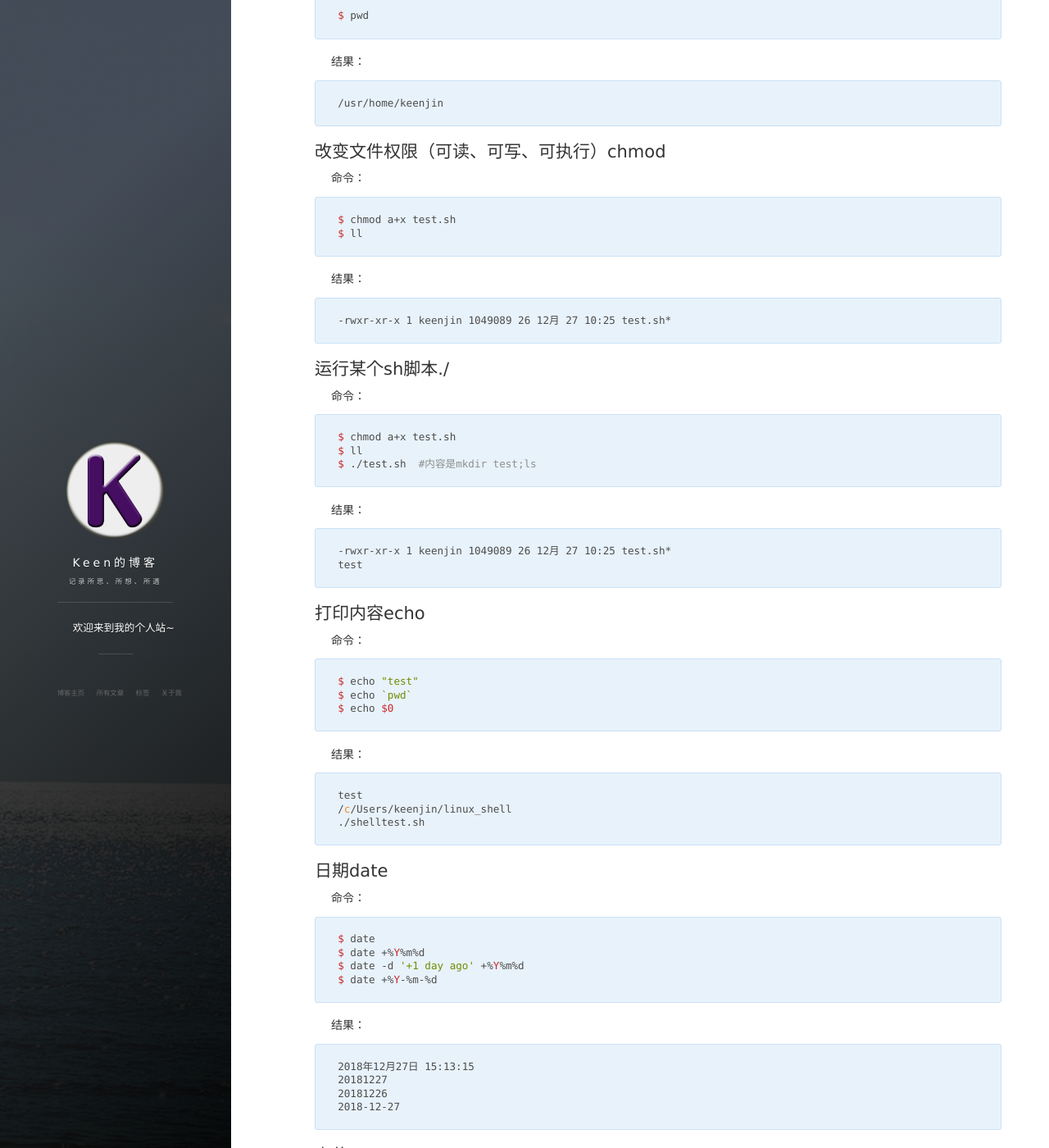
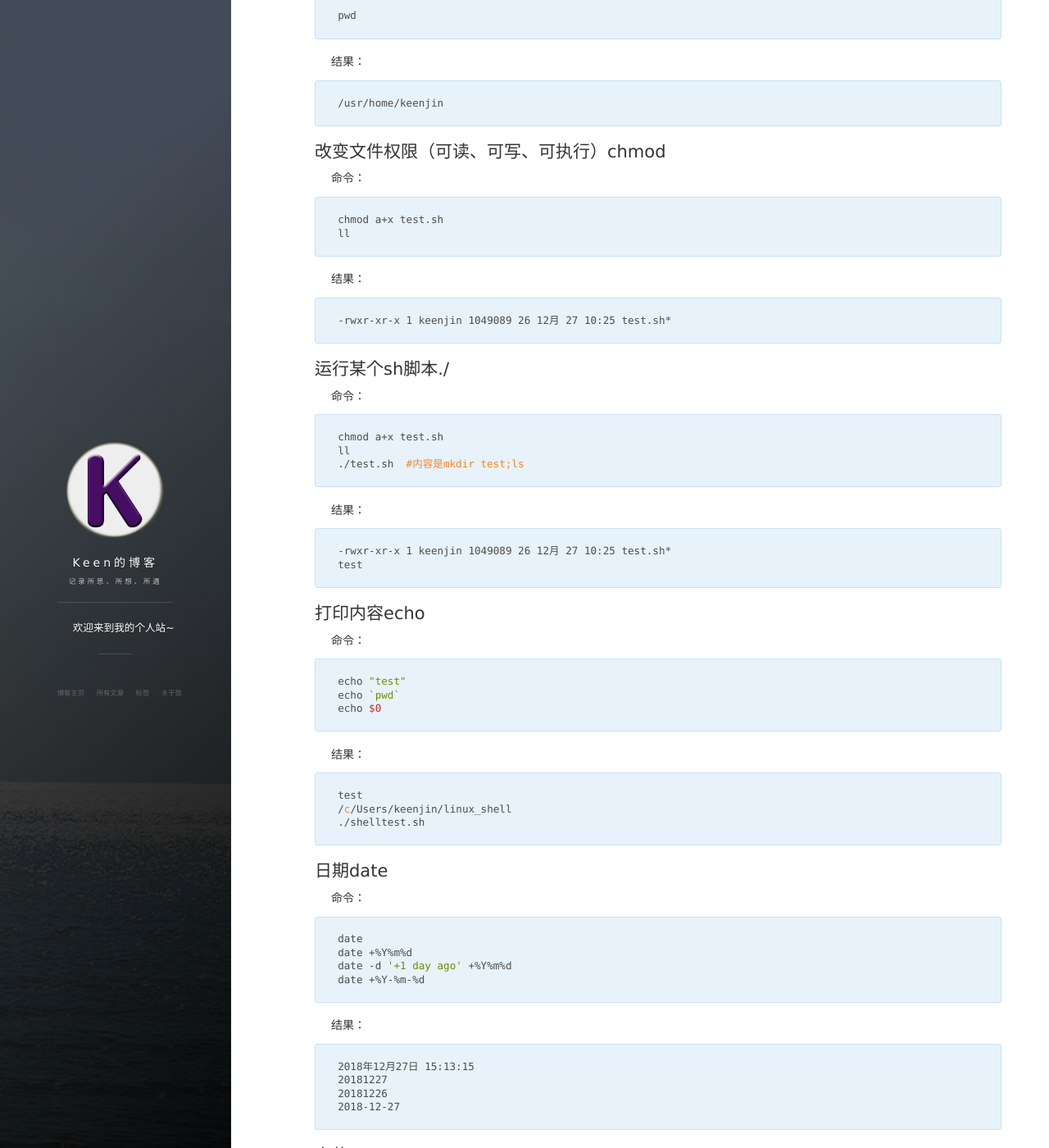
Before and after one commit to Keenjin/Keenjin.github.io, a Jekyll site: the page built from _posts/2018-12-26-linux_shell_cmd_note.md, in a window 1280 px wide and 1400 px high, scrolled down 1041 px. Shown: the whole window at 82% size. Built offline with Jekyll 4.4.1, drawn with Linux system fonts in a browser that asks for light colours; nearby versions of some CDN libraries; comment, search, counter and statistics services are not loaded.

Commit message:
warninig

````diff
--- a/_posts/2018-12-26-linux_shell_cmd_note.md
+++ b/_posts/2018-12-26-linux_shell_cmd_note.md
@@ -8,9 +8,12 @@ tags: 经验
 > 实际操作过程中的积累
 
 # 1 常用操作命令
+
 ## 压缩tar
+
 命令：
-```
+
+```txt
 # 压缩testdir目录
 
 # -z 表示gzip格式
@@ -20,103 +23,144 @@ tags: 经验
 
 $ tar -zcvf testdir.tar.gz testdir
 ```
+
 结果：
-```
+
+```txt
 testdir/
 testdir/test.txt
 testdir/test2.txt
 ```
+
 ## 解压tar
+
 命令：
-```
+
+```txt
 # 解压testdir.tar.gz到testdir目录
 
 # -x 表示extract，解压
 
 $ tar -zxvf testdir.tar.gz testdir
 ```
+
 结果：
-```
+
+```txt
 testdir/
 testdir/test.txt
 testdir/test2.txt
 ```
 
 ## 显示当前目录pwd
+
 命令：
+
+```txt
+pwd
 ```
-$ pwd
-```
+
 结果：
-```
+
+```txt
 /usr/home/keenjin
 ```
+
 ## 改变文件权限（可读、可写、可执行）chmod
+
 命令：
+
+```txt
+chmod a+x test.sh
+ll
 ```
-$ chmod a+x test.sh
-$ ll
-```
+
 结果：
-```
+
+```txt
 -rwxr-xr-x 1 keenjin 1049089 26 12月 27 10:25 test.sh*
 ```
+
 ## 运行某个sh脚本./
+
 命令：
+
+```txt
+chmod a+x test.sh
+ll
+./test.sh  #内容是mkdir test;ls
 ```
-$ chmod a+x test.sh
-$ ll
-$ ./test.sh  #内容是mkdir test;ls
-```
+
 结果：
-```
+
+```txt
 -rwxr-xr-x 1 keenjin 1049089 26 12月 27 10:25 test.sh*
 test
 ```
+
 ## 打印内容echo
+
 命令：
+
+```txt
+echo "test"
+echo `pwd`
+echo $0
 ```
-$ echo "test"
-$ echo `pwd`
-$ echo $0
-```
+
 结果：
-```
+
+```txt
 test
 /c/Users/keenjin/linux_shell
 ./shelltest.sh
 ```
+
 ## 日期date
+
 命令：
+
+```txt
+date
+date +%Y%m%d
+date -d '+1 day ago' +%Y%m%d
+date +%Y-%m-%d
 ```
-$ date
-$ date +%Y%m%d
-$ date -d '+1 day ago' +%Y%m%d
-$ date +%Y-%m-%d
-```
+
 结果：
-```
+
+```txt
 2018年12月27日 15:13:15
 20181227
 20181226
 2018-12-27
 ```
+
 ## 上传rz
+
 命令：
+
+```txt
+rz
 ```
-$ rz
-```
+
 结果：
-```
+
+```txt
 弹出一个对话框，选择要上传到xshell登录的服务器的文件
 ```
+
 ## 下载sz
+
 命令：
+
+```txt
+sz test.py
 ```
-$ sz test.py
-```
+
 结果：
-```
+
+```txt
 弹出对话框，选择一个目录，用来存放下载的test.py文件
 ```
 
@@ -130,12 +174,12 @@ lspci -v        查看PCI设备信息，比如设备驱动等
 
 ```txt
 02:00.0 USB controller: VMware USB1.1 UHCI Controller (prog-if 00 [UHCI])
-	Subsystem: VMware USB1.1 UHCI Controller
-	Physical Slot: 32
-	Flags: bus master, medium devsel, latency 64, IRQ 18
-	I/O ports at 2080 [size=32]
-	Capabilities: <access denied>
-	Kernel driver in use: uhci_hcd
+    Subsystem: VMware USB1.1 UHCI Controller
+    Physical Slot: 32
+    Flags: bus master, medium devsel, latency 64, IRQ 18
+    I/O ports at 2080 [size=32]
+    Capabilities: <access denied>
+    Kernel driver in use: uhci_hcd
 ```
 
 ifconfig        查看网卡信息，使用前，需要安装网卡设备工具。sudo apt install net-tools
@@ -166,26 +210,34 @@ iptraf-ng – Real Time IP LAN Monitoring
 ```
 
 # 2 shell内使用的常用命令
+
 ## $0表示当前sh脚本的文件路径（相对路径），这个本身输出的是一个字符串，可以用echo打印出来
-```
+
+```txt
 echo $0
 结果：
 ./shelltest.sh
 ```
+
 ## ``或者$()，表示把命令框起来，shell解释的时候优先执行，并把结果作为输出
-```
+
+```txt
 $(dirname "$0")
 结果：
 /c/Users/keenjin/linux_shell
 ```
+
 ## dirname，取当前sh脚本
-```
+
+```txt
 $(dirname "$0")
 结果：
 /c/Users/keenjin/linux_shell
 ```
+
 ## $var或${var}，用于变量替换，var是一个变量，类似宏
-```
+
+```txt
 date=$(date +%Y%m%d)
 echo "现在时间:${date}"
 结果：
@@ -193,9 +245,12 @@ echo "现在时间:${date}"
 ```
 
 # 3 其他问题
+
 ## windows下mingw64无法设置sh文件可执行（chmod失效）
+
 问题：
-```
+
+```txt
 文件test.sh内容
 ---------------------------------------------------------
 mkdir test
@@ -206,8 +261,10 @@ $ chmod a+x test.sh
 $ ll
 -rw-r--r-- 1 keenjin 1049089 15 12月 27 10:21 test.sh
 ```
+
 解决：在sh文件头部，添加#!/bin/bash
-```
+
+```txt
 文件test.sh内容
 ---------------------------------------------------------
 #!/bin/bash
@@ -220,8 +277,10 @@ $ ll
 ```
 
 # 4 vim常用操作
+
 ## 删除
-```
+
+```txt
 dd          删除当前行
 D           删除光标到当前行末尾的字符
 dG          向后删除到文本末尾
@@ -230,32 +289,44 @@ dgg         向前删除到文本开头
 dw          向后删除一个单词（以空格间隔的，如果是空格，删除一个空格）
 d10w        向后删除10个单词
 ```
+
 ## 复制粘贴
-```
+
+```txt
 p           复制上一次删除的操作，粘贴到光标所在下一行
 ```
+
 ## 撤销操作
-```
+
+```txt
 u           撤销前一次操作，可以不断往前回归撤销
 ```
+
 ## 撤销恢复
-```
+
+```txt
 ctrl+r      恢复操作
 ```
+
 ## 重复操作
-```
+
+```txt
 .           重复上一次操作，可以不断重复
 ```
+
 ## 移动光标
-```
+
+```txt
 ^           移动光标到行首
 $           移动光标到行尾
 G           移动到末行行首
 w           移动到下一个单词首部，对于汉子，就是下一个汉子首部
 e           移动到下一个单词尾部
 ```
+
 ## 插入
-```
+
+```txt
 o           向下插入一行，并进入插入模式
 O           向前插入一行，并进入插入模式
 ```
````
Also changed, not shown: _posts/2019-01-05-python_note.md (+2 -5 lines), _posts/2019-03-07-后台开发入门大杂烩.md (line endings or trailing spaces).
